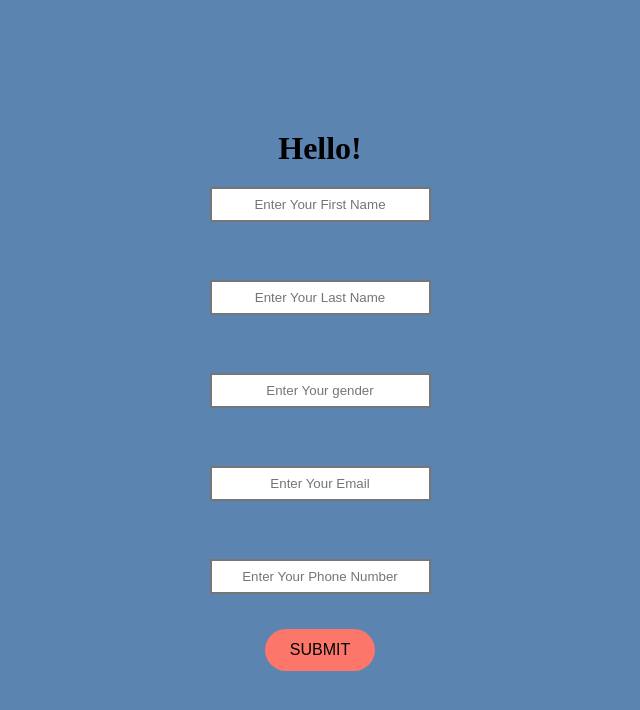
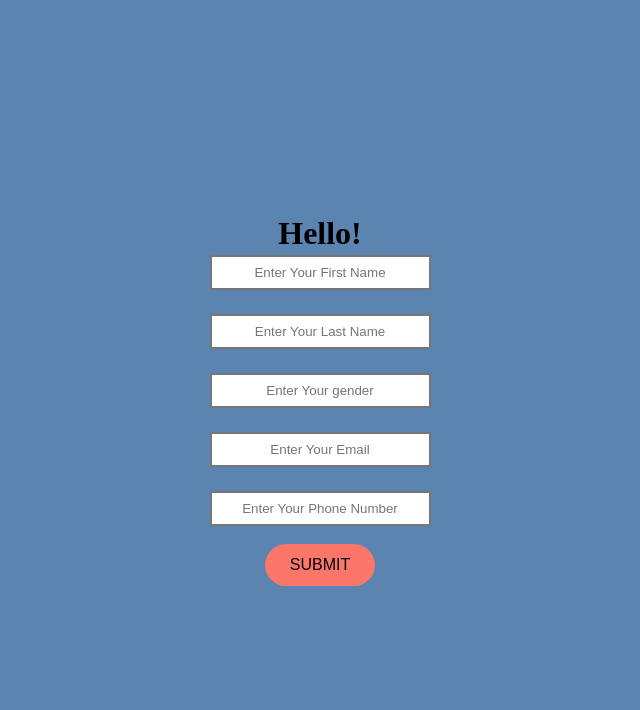
Before and after one commit to Jahanzaib0070/calculator, a React (Create React App) app: page / in a window 1280 px wide. Shown: the top 710 px of the page, without its empty margins (320-960 px from the left). Built offline with nearby package versions, Linux system fonts and the light colour scheme; a web font is replaced by a local one.

Commit message:
Update index.css

```diff
--- a/src/index.css
+++ b/src/index.css
@@ -24,7 +24,6 @@
 }
 
 
-
 button{
     padding: 12px 25px;
     margin-top: 15px;
@@ -38,8 +37,8 @@ button{
 
 .inputText{
     background-color: rgb(255, 255, 255);
-    margin-top: 20px;
-    margin-bottom: 20px;
+    margin-top: 3px;
+    margin-bottom: 3px;
     padding: 8px 20px;
     border-style:solid;
     text-align: center;
```
